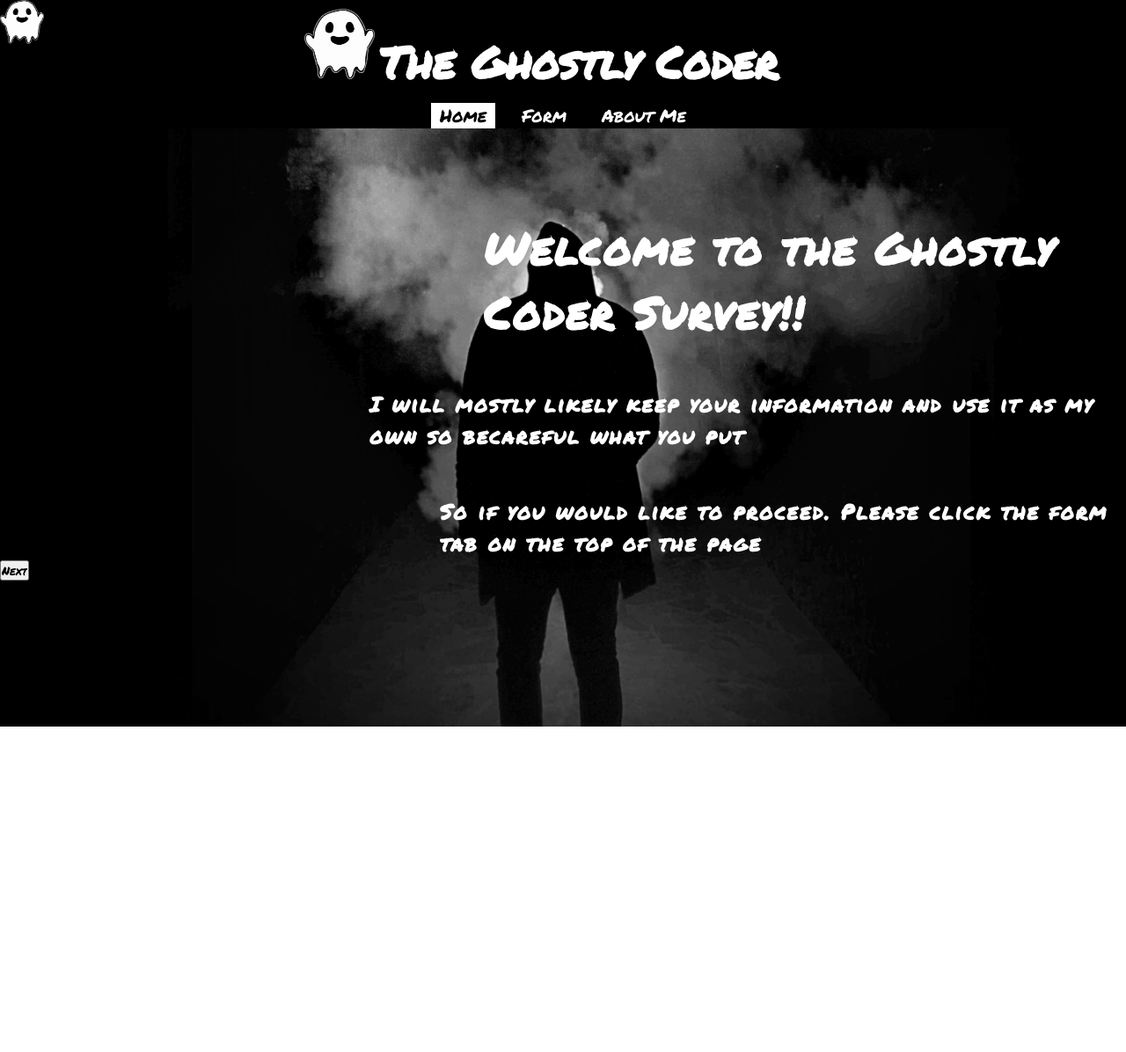
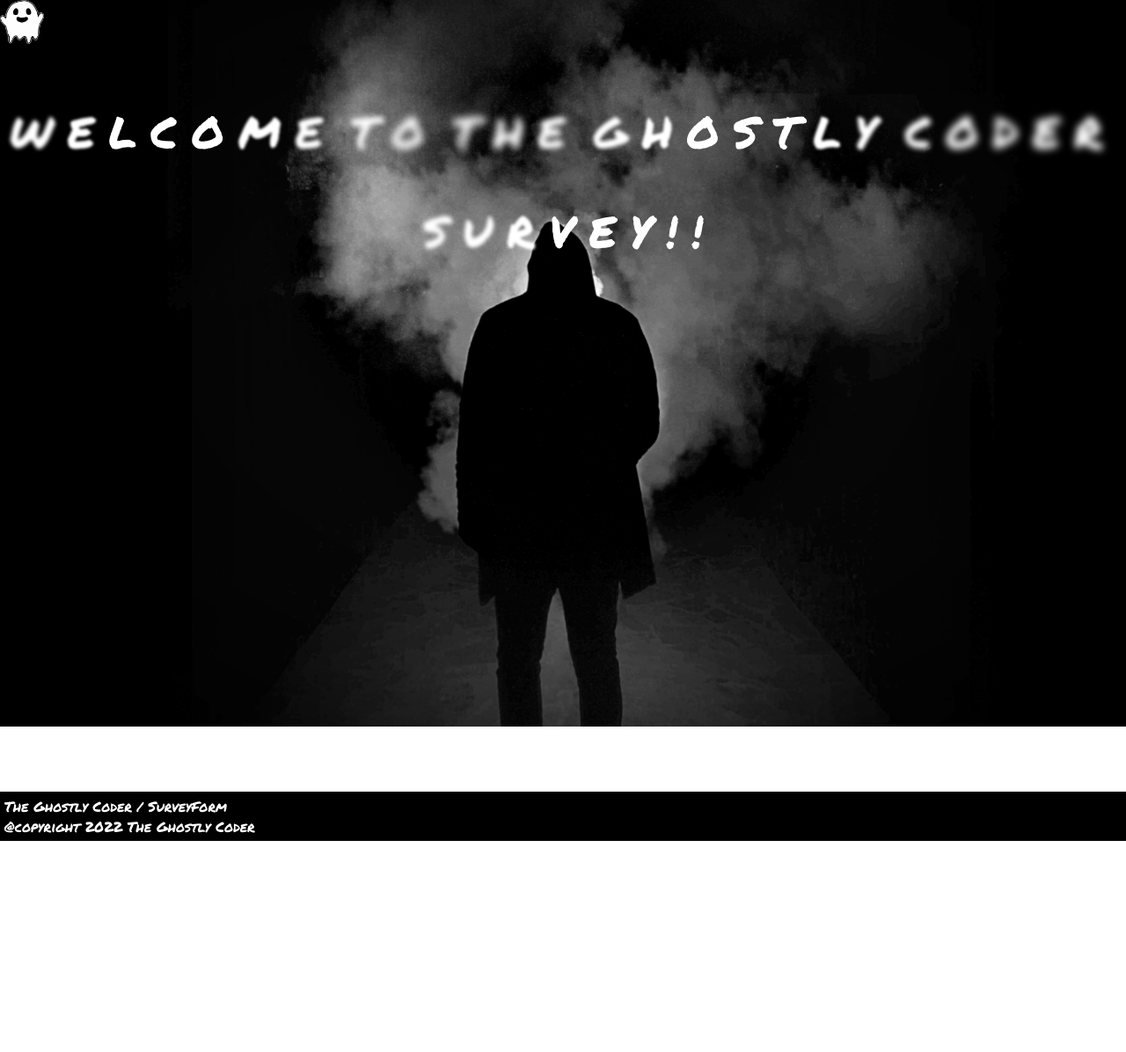
Before and after one commit to EthanHunter7/TheGhostlyCoder, a PHP site: page /Home.Html in a window 1280 px wide. Shown: the top 1196 px of the page at 88% size. Run offline with PHP 8.4, Linux system fonts and the light colour scheme; some web fonts are replaced.

Commit message:
changes to welcome page and valadtion

```diff
--- a/Form.CSS
+++ b/Form.CSS
@@ -159,6 +159,8 @@
       width: 100%;
     }
   }
+  /*
+
 
   /* Footer */
   footer{
--- a/Home.CSS
+++ b/Home.CSS
@@ -8,6 +8,7 @@
     height: 100%;
 }
 
+
 /* Header*/
 
 header{
@@ -16,61 +17,10 @@
     background: #000;
     color: #fff;
 }
-h1{
-    display: inline-block;
-    font-size: 50px;
-    margin-right: 50px;
-}
 
-.welcome{
-    color: #fff;
-    letter-spacing: 2px;
 
-}
-.welcome1{
 
-    margin-top: 100px;
-    margin-left: 550px;
 
-}
-.welcome2{
-    margin-top: 50px;
-    margin-left: 420px;
-}
-.welcome3{
-    margin-top: 50px;
-    margin-left: 500px;
-}
-
-/*Nav Bar*/
-ul {
-    list-style-type: none;
-    margin: 0;
-    padding: 0;
-    overflow: hidden;
-    background-color: #000;
-    display: inline-flex;
-    width: 100%;
-    justify-content: center;
-  }
-
-li a {
-    display: inline;
-    padding: 10px;
-    background-color: #000;
-    color: #fff;
-    text-align: center;
-    margin: 0px 10px;
-    font-size: 20px;
-    text-decoration: none;
-  }
-  li a:hover {
-    background-color: #68696b;
-  }
-  .active {
-    background-color: #fff;
-    color: #000;
-  }
 
 /*Body*/
 body{
@@ -80,17 +30,6 @@
     background-size: cover;
 }
 
-/*Display */
-.row{
-    display:flex;
-    flex-direction: row;
-    margin-left: 250px;
-    margin-right: 300px;
-}
-.column{
-    margin: 8px;
-    flex: 1;
-}
 
 
 /* Responsive layout - makes the three columns stack on top of each other instead of next to each other */
@@ -105,18 +44,13 @@
     padding: 5px;
     background-color: #000;
     color: #fff;
-    margin-top: 540px;
+    margin-top: 900px;
+
   }
-  /*Jumpscare*/
-  .jumpscare{
-    position:absolute;
-    top: 0px;
-    left: 0px;
-    width: 100%;
-    height: 100%;
-    cursor: pointer;
-    visibility: hidden;
+  .footer{
+    margin-top: auto;
   }
+
 
   /*Follow Mouse */
 .left {
@@ -136,3 +70,188 @@
         -ms-filter: "FlipH";
 }
 #ghost {transition: transform .1s}
+
+/*Moving Text*/
+loading {
+  position:absolute;
+  top: 0;
+  left: 0;
+  width: 100%;
+  height: 100%;
+  background: #000;
+  z-index: 9999;
+  margin-bottom: 100px;
+}
+.loading-text {
+  position: absolute;
+  top: 0;
+  bottom: 0;
+  left: 0;
+  right: 0;
+  margin-top: 100px;
+  text-align: center;
+  width: 100%;
+  height: 100px;
+  line-height: 100px;
+}
+.loading-text span {
+  display: inline-block;
+  margin: 0 5px;
+  color: #fff;
+  font-size: 50px;
+}
+.loading-text span:nth-child(1) {
+  filter: blur(0px);
+  animation: blur-text 1.5s 0s infinite linear alternate;
+}
+.loading-text span:nth-child(2) {
+  filter: blur(0px);
+  animation: blur-text 1.5s 0.2s infinite linear alternate;
+}
+.loading-text span:nth-child(3) {
+  filter: blur(0px);
+  animation: blur-text 1.5s 0.4s infinite linear alternate;
+}
+.loading-text span:nth-child(4) {
+  filter: blur(0px);
+  animation: blur-text 1.5s 0.6s infinite linear alternate;
+}
+.loading-text span:nth-child(5) {
+  filter: blur(0px);
+  animation: blur-text 1.5s 0.8s infinite linear alternate;
+}
+.loading-text span:nth-child(6) {
+  filter: blur(0px);
+  animation: blur-text 1.5s 1s infinite linear alternate;
+}
+.loading-text span:nth-child(7) {
+  filter: blur(0px);
+  animation: blur-text 1.5s 1.2s infinite linear alternate;
+}
+.loading-text span:nth-child(8) {
+  filter: blur(0px);
+  animation: blur-text 1.5s 1.4s infinite linear alternate;
+}
+.loading-text span:nth-child(9) {
+  filter: blur(0px);
+  animation: blur-text 1.5s 1.6s infinite linear alternate;
+}
+.loading-text span:nth-child(10) {
+  filter: blur(0px);
+  animation: blur-text 1.5s 1.8s infinite linear alternate;
+}
+.loading-text span:nth-child(11) {
+  filter: blur(0px);
+  animation: blur-text 1.5s 2.0s infinite linear alternate;
+}
+.loading-text span:nth-child(12) {
+  filter: blur(0px);
+  animation: blur-text 1.5s 2.2s infinite linear alternate;
+}
+.loading-text span:nth-child(13) {
+  filter: blur(0px);
+  animation: blur-text 1.5s 2.4s infinite linear alternate;
+}
+.loading-text span:nth-child(14) {
+  filter: blur(0px);
+  animation: blur-text 1.5s 2.6s infinite linear alternate;
+}
+.loading-text span:nth-child(15) {
+  filter: blur(0px);
+  animation: blur-text 1.5s 2.8s infinite linear alternate;
+}
+.loading-text span:nth-child(16) {
+  filter: blur(0px);
+  animation: blur-text 1.5s 3s infinite linear alternate;
+}
+.loading-text span:nth-child(17) {
+  filter: blur(0px);
+  animation: blur-text 1.5s 3.2s infinite linear alternate;
+}
+.loading-text span:nth-child(18) {
+  filter: blur(0px);
+  animation: blur-text 1.5s 3.4s infinite linear alternate;
+}
+.loading-text span:nth-child(19) {
+  filter: blur(0px);
+  animation: blur-text 1.5s 3.6s infinite linear alternate;
+}
+.loading-text span:nth-child(20) {
+  filter: blur(0px);
+  animation: blur-text 1.5s 3.8s infinite linear alternate;
+}
+.loading-text span:nth-child(21) {
+  filter: blur(0px);
+  animation: blur-text 1.5s 4s infinite linear alternate;
+}.loading-text span:nth-child(22) {
+  filter: blur(0px);
+  animation: blur-text 1.5s 4.2s infinite linear alternate;
+}
+.loading-text span:nth-child(23) {
+  filter: blur(0px);
+  animation: blur-text 1.5s 4.4s infinite linear alternate;
+}
+.loading-text span:nth-child(24) {
+  filter: blur(0px);
+  animation: blur-text 1.5s 4.6s infinite linear alternate;
+}
+.loading-text span:nth-child(25) {
+  filter: blur(0px);
+  animation: blur-text 1.5s 4.8s infinite linear alternate;
+}
+.loading-text span:nth-child(26) {
+  filter: blur(0px);
+  animation: blur-text 1.5s 5s infinite linear alternate;
+}
+.loading-text span:nth-child(27) {
+  filter: blur(0px);
+  animation: blur-text 1.5s 5.2s infinite linear alternate;
+}
+.loading-text span:nth-child(28) {
+  filter: blur(0px);
+  animation: blur-text 1.5s 5.4s infinite linear alternate;
+}
+.loading-text span:nth-child(29) {
+  filter: blur(0px);
+  animation: blur-text 1.5s 5.6s infinite linear alternate;
+}
+.loading-text span:nth-child(30) {
+  filter: blur(0px);
+  animation: blur-text 1.5s 5.8s infinite linear alternate;
+}
+.loading-text span:nth-child(31) {
+  filter: blur(0px);
+  animation: blur-text 1.5s 6s infinite linear alternate;
+}
+.loading-text span:nth-child(32) {
+  filter: blur(0px);
+  animation: blur-text 1.5s 6.2s infinite linear alternate;
+}
+.loading-text span:nth-child(33) {
+  filter: blur(0px);
+  animation: blur-text 1.5s 6.4s infinite linear alternate;
+}
+.loading-text span:nth-child(34) {
+  filter: blur(0px);
+  animation: blur-text 1.5s 6.6s infinite linear alternate;
+}
+.loading-text span:nth-child(35) {
+  filter: blur(0px);
+  animation: blur-text 1.5s 6.8s infinite linear alternate;
+}
+.loading-text span:nth-child(36) {
+  filter: blur(0px);
+  animation: blur-text 1.5s 7s infinite linear alternate;
+}
+.loading-text span:nth-child(37) {
+  filter: blur(0px);
+  animation: blur-text 1.5s 7.2s infinite linear alternate;
+}
+@keyframes blur-text {
+  0% {
+    filter: blur(0px);
+ }
+  100% {
+    filter: blur(5px);
+ }
+}
--- a/Home.Html
+++ b/Home.Html
@@ -8,8 +8,9 @@
         <title>The Ghostly Coder Survey</title>
     </head>
 
+
     <!--Header-->
-    <header>
+    <!--<header>
         <div>
             <img class="ghost" src="/Resources/PngItem_6377826.png" alt="Cartoon Ghosts" width="80px" height="80px"/>
             <h1 class="header">The Ghostly Coder</h1>
@@ -21,27 +22,67 @@
         <li><a class="Form" href="/Form.PHP">Form</a>
         <li><a class="About" href="/About.HTML">About Me</a></li>
 
-    </ul>
+    </ul>-->
+    <div class="loading">
+        <div class="loading-text">
+          <span class="loading-text-words">W</span>
+          <span class="loading-text-words">E</span>
+          <span class="loading-text-words">L</span>
+          <span class="loading-text-words">C</span>
+          <span class="loading-text-words">O</span>
+          <span class="loading-text-words">M</span>
+          <span class="loading-text-words">E</span>
+          <span class="loading-text-words"> </span>
+          <span class="loading-text-words">T</span>
+          <span class="loading-text-words">O</span>
+          <span class="loading-text-words"> </span>
+          <span class="loading-text-words">T</span>
+          <span class="loading-text-words">H</span>
+          <span class="loading-text-words">E</span>
+          <span class="loading-text-words"> </span>
+          <span class="loading-text-words">G</span>
+          <span class="loading-text-words">H</span>
+          <span class="loading-text-words">O</span>
+          <span class="loading-text-words">S</span>
+          <span class="loading-text-words">T</span>
+          <span class="loading-text-words">L</span>
+          <span class="loading-text-words">Y</span>
+          <span class="loading-text-words"> </span>
+          <span class="loading-text-words">C</span>
+          <span class="loading-text-words">O</span>
+          <span class="loading-text-words">D</span>
+          <span class="loading-text-words">E</span>
+          <span class="loading-text-words">R</span>
+          <span class="loading-text-words"> </span>
+          <span class="loading-text-words">S</span>
+          <span class="loading-text-words">U</span>
+          <span class="loading-text-words">R</span>
+          <span class="loading-text-words">V</span>
+          <span class="loading-text-words">E</span>
+          <span class="loading-text-words">Y</span>
+          <span class="loading-text-words">!</span>
+          <span class="loading-text-words">!</span>
+        </div>
+      </div>
 
 
-    <div class="welcome"><h1 class="welcome1">Welcome to the Ghostly Coder Survey!!</h1>
 
-    <h2 class="welcome2">I will mostly likely keep your information and use it as my own so becareful what you put</h2>
+
+    <!--<h2 class="welcome2">I will mostly likely keep your information and use it as my own so becareful what you put</h2>
 
     <h2 class="welcome3">So if you would like to proceed. Please click the form tab on the top of the page</h2></div>
-
-    <input class="button" type="button" onclick="jumpscare();" value="Next"/>
+    -->
+    <!--<input class="button" type="button" onclick="jumpscare();" value="Next"/>
     <img class="jumpscare" src="/Resources/download (1).jpg"/>
     <audio class="scream" src="/Resources/nmh_scream1.mp3"></audio>
 
     <script>
         function jumpscare(){
             var jumpscare = document.getElementsByClassName("jumpscare");
-            jumpscare.style.visibility="visible";
             var audio = document.getElementsByClassName(scream);
             audio.play();
         }
-    </script>
+    </script>-->
 
     <!--Follow Mouse-->
     <div id="ghost">
@@ -93,7 +134,7 @@
 
         }
     </script>
-
+    <div class="footer">
         <footer>
             <div class="name">
             <p>The Ghostly Coder / SurveyForm</p>
@@ -103,6 +144,6 @@
             <p>@copyright 2022 The Ghostly Coder</p>
             </div>
         </footer>
-
+    </div>
 </body>
 </html>
--- a/Thanks.CSS
+++ b/Thanks.CSS
@@ -70,5 +70,5 @@
     padding: 5px;
     background-color: #000;
     color: #fff;
-    margin-top: 70px;
+    margin-top: 100px;
   }
```
Also changed, not shown: Form.PHP (+52 -41 lines), Thanks.PHP (+30 -25 lines), 1 other file. Lines whose indentation alone changed are shown as unchanged.
